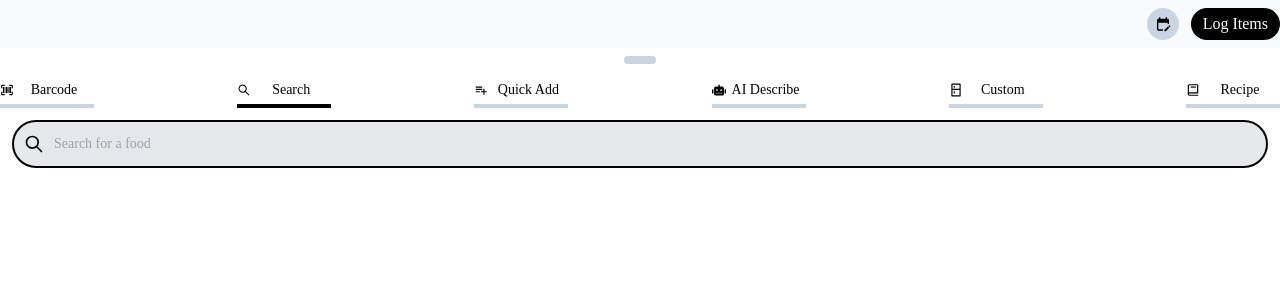
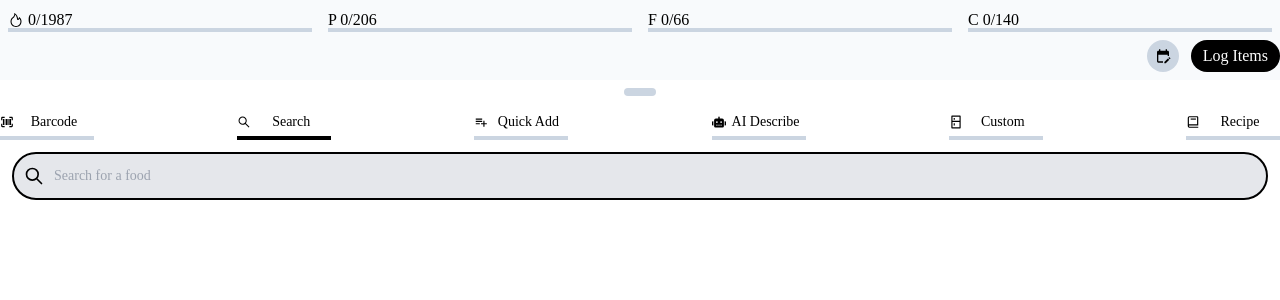
Before and after one commit to keenanmalloy/macro-app, a Next.js app: page / in a window 1280 px wide. Both pictures are taken after a click on the button 640 px from the left and 698 px from the top of the page. Shown: the top 300 px of the page. Built offline with nearby package versions, Linux system fonts and the light colour scheme.

Commit message:
macro not hidden

```diff
--- a/app/components/foodlog/FoodSearchModal.jsx
+++ b/app/components/foodlog/FoodSearchModal.jsx
@@ -7,7 +7,7 @@ import { FoodSearchHeader } from "./FoodSearchHeader";
 
 export const FoodSearchModal = ({ setIsModalVisible }) => {
   const [isVisible, setIsVisible] = useState(false);
-  const [y, setY] = useState(0);
+  const [y, setY] = useState(4);
   const [height, setHeight] = useState();
   const [selected, setSelected] = useState("Search");
 
```
